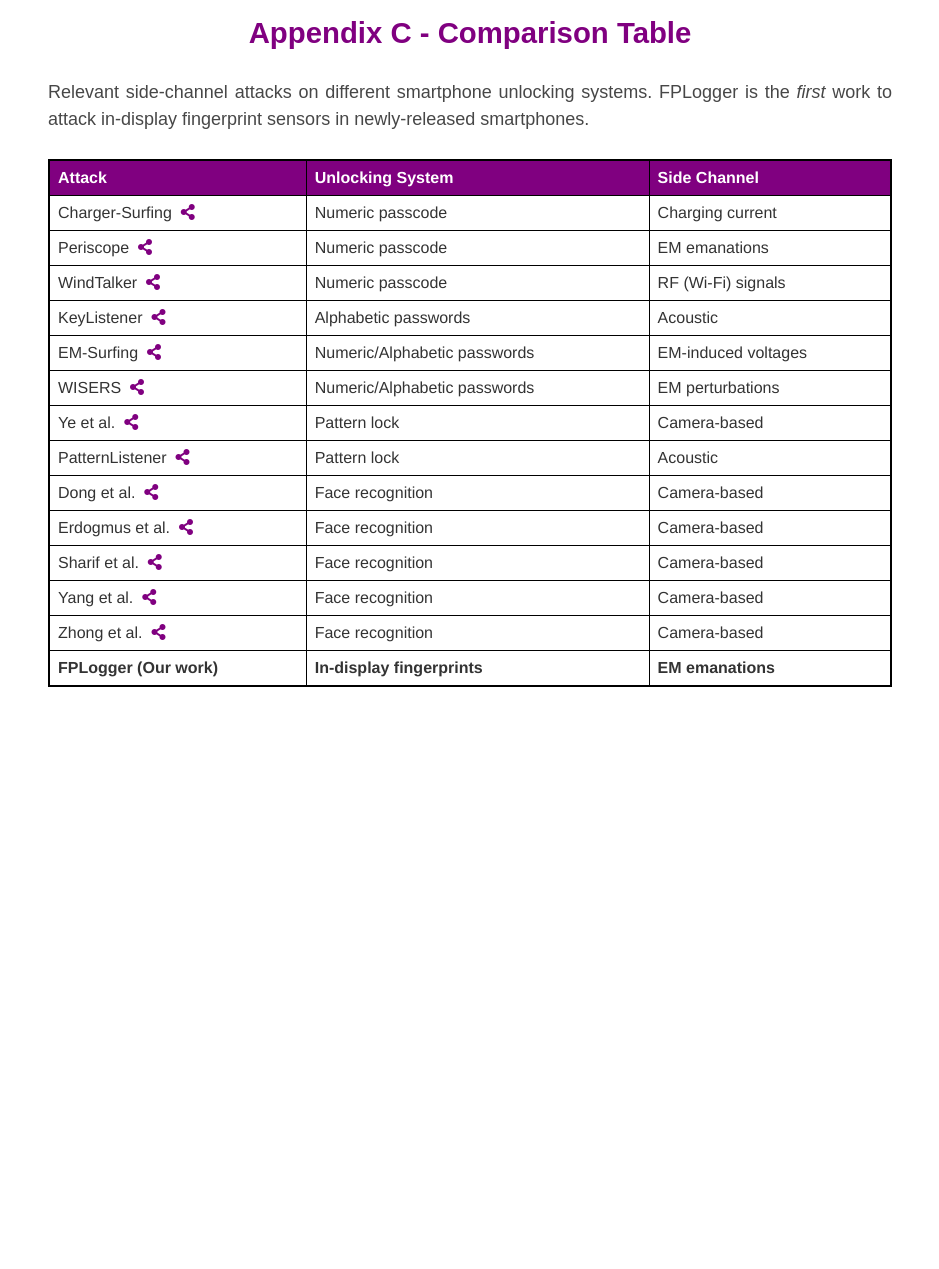
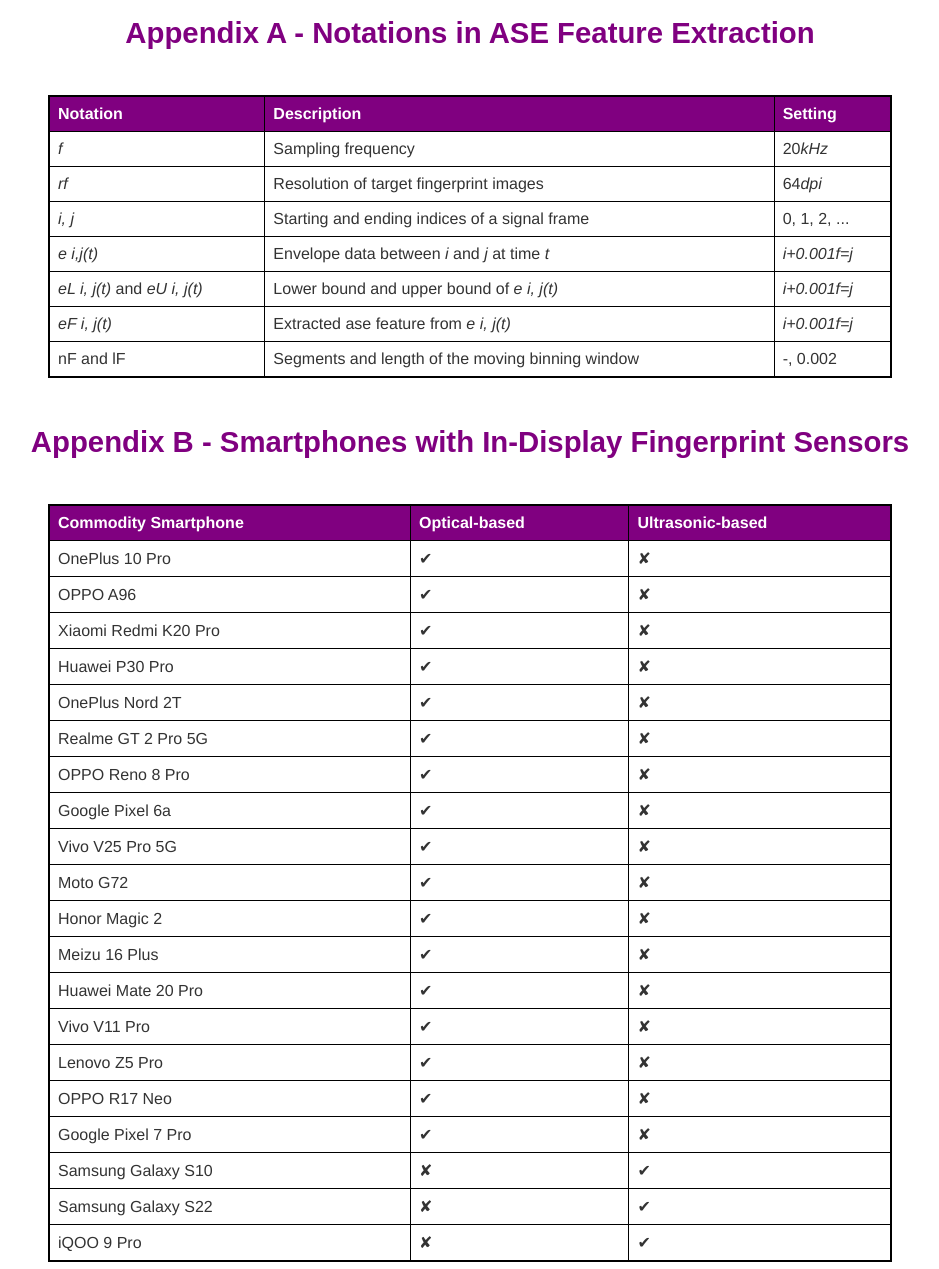
Before and after one commit to em-fingerprints/em-fingerprints.github.io, a plain HTML site: page index.html in a window 1280 px wide. Shown: the part 1591-2860 px from the top of the page, without its empty margins (170-1109 px from the left). Before the commit the page ends 2306 px from the top, so only its background shows below. Drawn offline with nearby package versions, Linux system fonts and the light colour scheme; some packages are replaced by stand-ins of ours.

Commit message:
update index with appendices

```diff
--- a/index.html
+++ b/index.html
@@ -23,6 +23,7 @@
  	 	<script src="https://maxcdn.bootstrapcdn.com/bootstrap/3.4.0/js/bootstrap.min.js"></script>
  	 	<!-- Add this link in the <head> section of your HTML document -->
 		<link rel="stylesheet" href="https://cdnjs.cloudflare.com/ajax/libs/font-awesome/5.15.4/css/all.min.css" />
+		<script src='https://cdnjs.cloudflare.com/ajax/libs/mathjax/2.7.4/MathJax.js?config=default'></script>
 
 		<title>EM Fingerprints</title>
 	</head>
@@ -102,6 +103,177 @@
 						</p>
 					</div>
 				</div>
+
+				<h3>Appendix A - Notations in ASE Feature Extraction</h3>
+					<div class="section">
+						<div class="boxed">
+							<table>
+							  <caption></caption>
+							  <thead>
+							    <tr>
+							      <th>Notation</th>
+							      <th>Description</th>
+							      <th>Setting</th>
+							    </tr>
+							  </thead>
+							  <tbody>
+							    <tr>
+							      <td><i>f</i></td>
+							      <td>Sampling frequency</td>
+							      <td>20<i>kHz</i></td>
+							    </tr>
+							    <tr>
+							      <td><i>rf</i></td>
+							      <td>Resolution of target fingerprint images </td>
+							      <td>64<i>dpi</i></td>
+							    </tr>
+							    <tr>
+							      <td><i>i, j</i></td>
+							      <td>Starting and ending indices of a signal frame</td>
+							      <td>0, 1, 2, ...</td>
+							    </tr>
+							    <tr>
+							      <td><i>e i,j(t)</i></td>
+							      <td>Envelope data between <i>i</i> and <i>j</i> at time <i>t</i> </td>
+							      <td><i>i+0.001f=j</i></td>
+							    </tr>
+							    <tr>
+							      <td><i>eL i, j(t)</i> and <i>eU i, j(t)</i></td>
+							      <td>Lower bound and upper bound of <i>e i, j(t)</i></td>
+							      <td><i>i+0.001f=j</i></td>
+							    </tr>
+							    <tr>
+							      <td><i>eF i, j(t)</i></td>
+							      <td>Extracted ase feature from <i>e i, j(t)</i></td>
+							      <td><i>i+0.001f=j</i></td>
+							    </tr>
+							    <tr>
+							      <td>nF and lF</td>
+							      <td>Segments and length of the moving binning window</td>
+							      <td>-, 0.002</td>
+							    </tr>
+							  </tbody>
+							</table>
+						</div>
+					</div>
+
+				<h3>Appendix B - Smartphones with In-Display Fingerprint Sensors</h3>
+					<div class="section">
+						<div class="boxed">
+							<table>
+							  <caption></caption>
+							  <thead>
+							    <tr>
+							      <th>Commodity Smartphone</th>
+							      <th>Optical-based</th>
+							      <th>Ultrasonic-based</th>
+							    </tr>
+							  </thead>
+							  <tbody>
+							    <tr>
+							      <td>OnePlus 10 Pro</td>
+							      <td>&#x2714;</td>
+							      <td>&#x2718;</td>
+							    </tr>
+							    <tr>
+							      <td>OPPO A96</td>
+							      <td>&#x2714;</td>
+							      <td>&#x2718;</td>
+							    </tr>
+							    <tr>
+							      <td>Xiaomi Redmi K20 Pro</td>
+							      <td>&#x2714;</td>
+							      <td>&#x2718;</td>
+							    </tr>
+							    <tr>
+							      <td>Huawei P30 Pro</td>
+							      <td>&#x2714;</td>
+							      <td>&#x2718;</td>
+							    </tr>
+							    <tr>
+							      <td>OnePlus Nord 2T</td>
+							      <td>&#x2714;</td>
+							      <td>&#x2718;</td>
+							    </tr>
+							    <tr>
+							      <td>Realme GT 2 Pro 5G</td>
+							      <td>&#x2714;</td>
+							      <td>&#x2718;</td>
+							    </tr>
+							    <tr>
+							      <td>OPPO Reno 8 Pro</td>
+							      <td>&#x2714;</td>
+							      <td>&#x2718;</td>
+							    </tr>
+							    <tr>
+							      <td>Google Pixel 6a</td>
+							      <td>&#x2714;</td>
+							      <td>&#x2718;</td>
+							    </tr>
+							    <tr>
+							      <td>Vivo V25 Pro 5G</td>
+							      <td>&#x2714;</td>
+							      <td>&#x2718;</td>
+							    </tr>
+							    <tr>
+							      <td>Moto G72</td>
+							      <td>&#x2714;</td>
+							      <td>&#x2718;</td>
+							    </tr>
+							    <tr>
+							      <td>Honor Magic 2</td>
+							      <td>&#x2714;</td>
+							      <td>&#x2718;</td>
+							    </tr>
+							    <tr>
+							      <td>Meizu 16 Plus</td>
+							      <td>&#x2714;</td>
+							      <td>&#x2718;</td>
+							    </tr>
+							    <tr>
+							      <td>Huawei Mate 20 Pro</td>
+							      <td>&#x2714;</td>
+							      <td>&#x2718;</td>
+							    </tr>
+							    <tr>
+							      <td>Vivo V11 Pro</td>
+							      <td>&#x2714;</td>
+							      <td>&#x2718;</td>
+							    </tr>
+							    <tr>
+							      <td>Lenovo Z5 Pro</td>
+							      <td>&#x2714;</td>
+							      <td>&#x2718;</td>
+							    </tr>
+							    <tr>
+							      <td>OPPO R17 Neo</td>
+							      <td>&#x2714;</td>
+							      <td>&#x2718;</td>
+							    </tr>
+							    <tr>
+							      <td>Google Pixel 7 Pro</td>
+							      <td>&#x2714;</td>
+							      <td>&#x2718;</td>
+							    </tr>
+							    <tr>
+							      <td>Samsung Galaxy S10</td>
+							      <td>&#x2718;</td>
+							      <td>&#x2714;</td>
+							    </tr>
+							    <tr>
+							      <td>Samsung Galaxy S22</td>
+							      <td>&#x2718;</td>
+							      <td>&#x2714;</td>
+							    </tr>
+							    <tr>
+							      <td>iQOO 9 Pro</td>
+							      <td>&#x2718;</td>
+							      <td>&#x2714;</td>
+							    </tr>
+							  </tbody>
+							</table>
+						</div>
+					</div>
 
 				<h3>Appendix C - Comparison Table</h3>
 					<div class="section">
```
